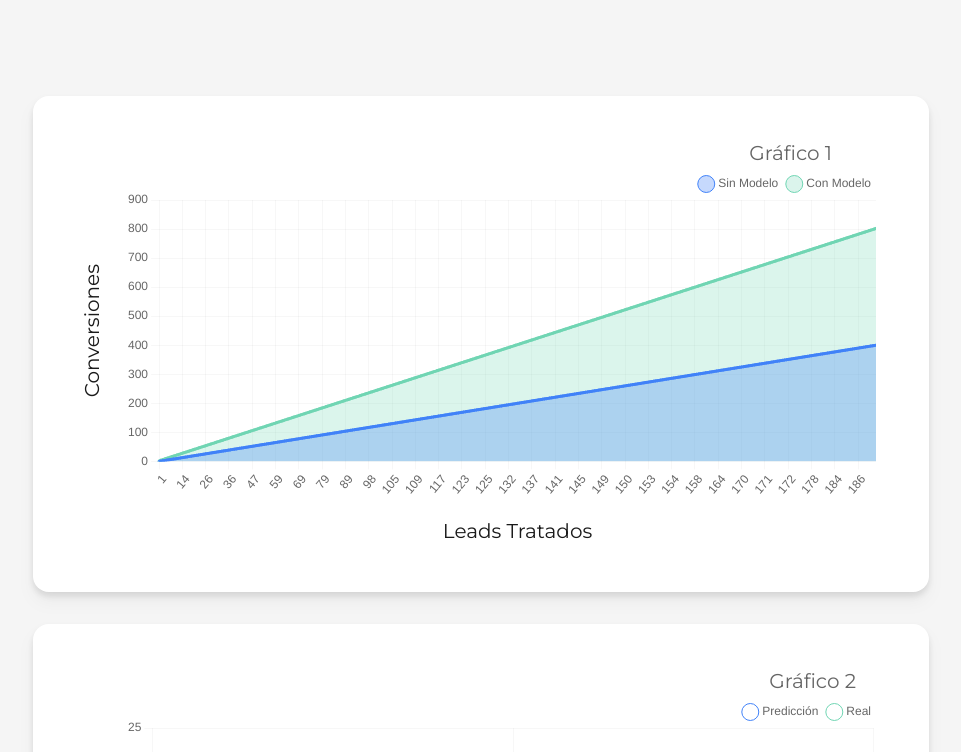
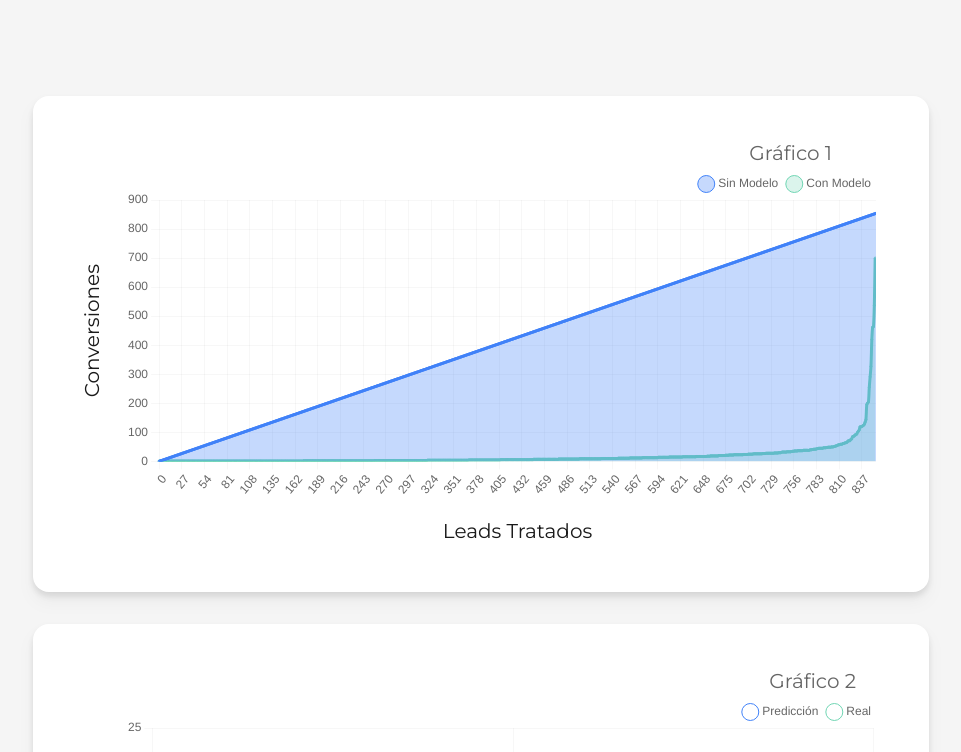
Before and after one commit to afordigital/graphics, a React (Create React App) app: page / in a window 1280 px wide. Shown: the top 752 px of the page, without its empty margins (159-1120 px from the left). Built offline with nearby package versions, Linux system fonts and the light colour scheme.

Commit message:
graphic1 logic updated

```diff
--- a/src/components/LineChart.js
+++ b/src/components/LineChart.js
@@ -26,13 +26,15 @@ ChartJS.register(
   Filler
 )
 
+let occurrenceMapSort = []
+
 const options = {
   fill: true,
   responsive: true,
   align: 'right',
   scales: {
     x: {
-      max: 400,
+      max: 854,
       grid: {
         drawBorder: false,
         color: 'rgba(10, 10, 10, 0.03)'
@@ -96,7 +98,10 @@ const options = {
 export default function LineChart () {
   const data = useMemo(function () {
     const arrayx = PostData.x.filter((item, index) => index < PostData.cut_1)
-    const labels = PostData.y.filter((item, index) => index < PostData.cut_2)
+    const cutArrayx = PostData.x.filter(
+      (item, index) => PostData.cut_1 < index < PostData.cut_2
+    )
+    const arrayy = PostData.y.filter((item, index) => index < PostData.cut_2)
 
     const jsonInput = PostData.y
 
@@ -109,46 +114,36 @@ export default function LineChart () {
 
     let model_arrayx = []
 
-    let ocurrenceMapArray = Object.keys(occurrenceMap).map(function (key) {
+    let occurrenceMapArray = Object.keys(occurrenceMap).map(function (key) {
       return occurrenceMap[key]
     })
+
+    occurrenceMapSort = occurrenceMapArray.sort(function (a, b) {
+      return a - b
+    })
+
+    console.log(occurrenceMapSort)
 
     const arrayxPercentage = arrayx.map(element =>
       parseInt((element * 100) / PostData.cut_1)
     )
 
-    console.log(arrayxPercentage)
-
-    // Creamos un nuevo array de la longitud de los puntos y que nos quedan, donde multiplicamos cada punto x por su frecuencia
-    let i = 1
-    let j = 1
-
-    while (i < arrayx.length) {
-      if (arrayx[i] == j) {
-        let operation = arrayx[i] * (ocurrenceMapArray[j] / 100 + 1)
-        if (operation > 2) {
-          operation = arrayx[i] * 2
-        }
-        model_arrayx.push(operation)
-        i++
-      } else {
-        j++
-      }
-    }
+    const labels = cutArrayx
 
     return {
       datasets: [
         {
           label: 'Sin Modelo',
-          data: arrayx,
+          data: labels,
           tension: 0.3,
           borderColor: '#4182f8',
           pointRadius: 1,
           backgroundColor: 'rgb(65, 130, 248, 0.3)'
         },
+
         {
           label: 'Con Modelo',
-          data: model_arrayx,
+          data: occurrenceMapSort,
           tension: 0.3,
           borderColor: '#70d5b3',
           pointRadius: 1,
```
